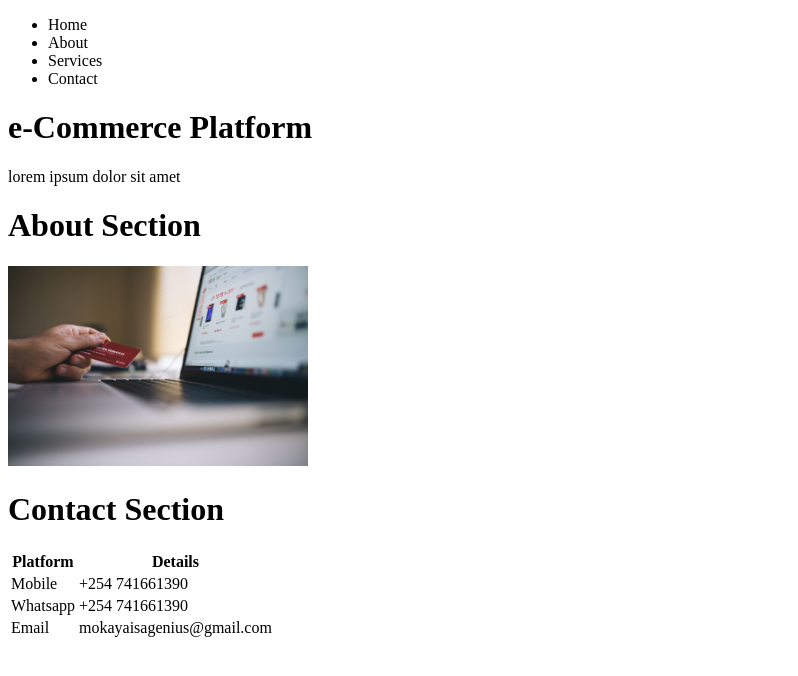
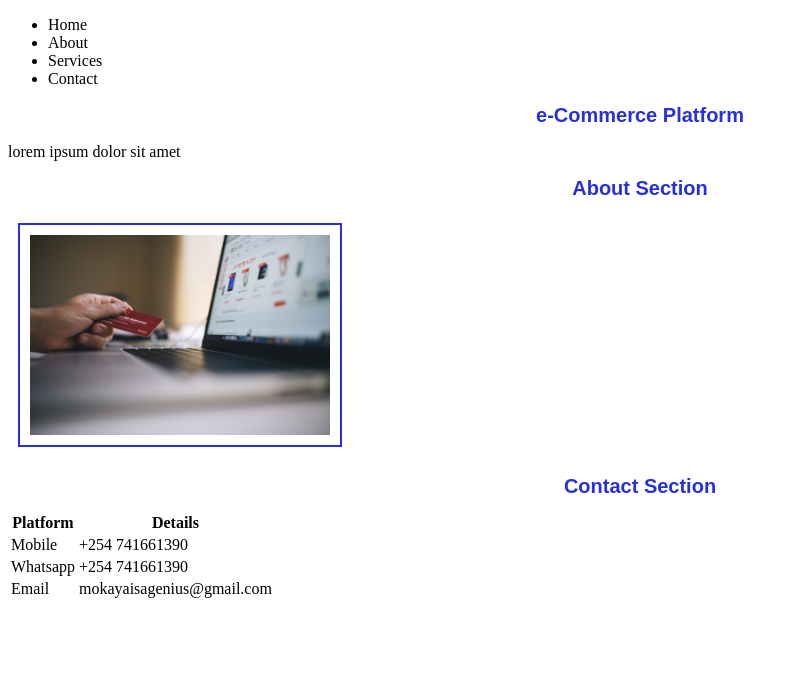
Before and after one commit to Project-Alviiiin/HTML-Basics, a plain HTML site: page index.html in a window 1280 px wide. Shown: the whole page, without its empty margins (0-798 px from the left). Drawn offline with Linux system fonts and the light colour scheme.

Commit message:
add styles

```diff
--- a/index.html
+++ b/index.html
@@ -4,6 +4,7 @@
     <meta charset="UTF-8">
     <meta name="viewport" content="width=device-width, initial-scale=1.0">
     <title>Document</title>
+    <link rel="stylesheet" href="./styles.css">
 </head>
 <body>
     <!--This is the navigation bar-->
--- /dev/null
+++ b/styles.css
@@ -0,0 +1,12 @@
+h1 {
+    color: #2730db;
+    font-family: sans-serif;
+    font-size: 20px;
+    text-align: center;
+}
+img {
+    width: 300px;
+    border : 2px double #2730db;
+    padding: 10px;
+    margin: 10px;
+}
```
